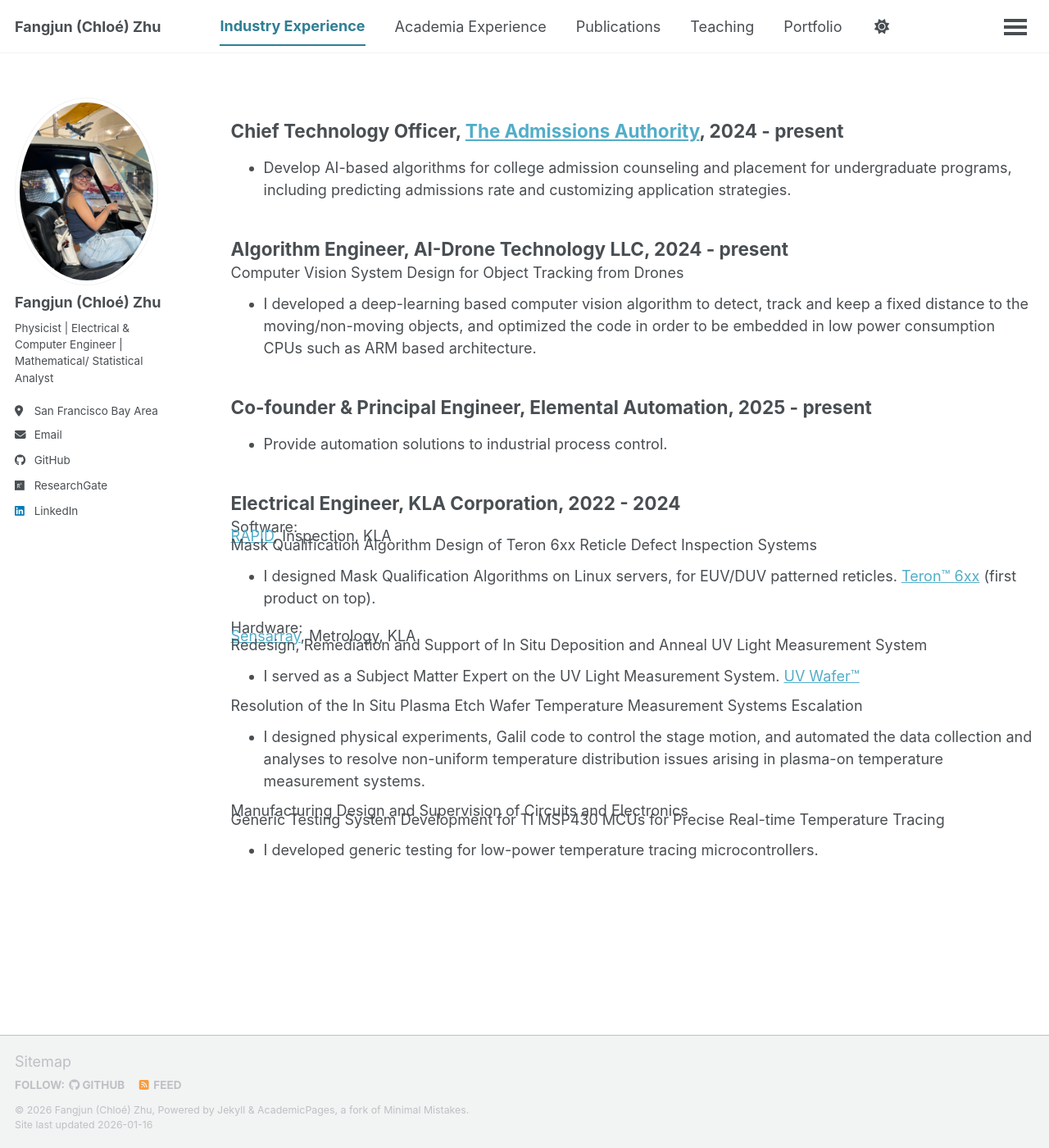
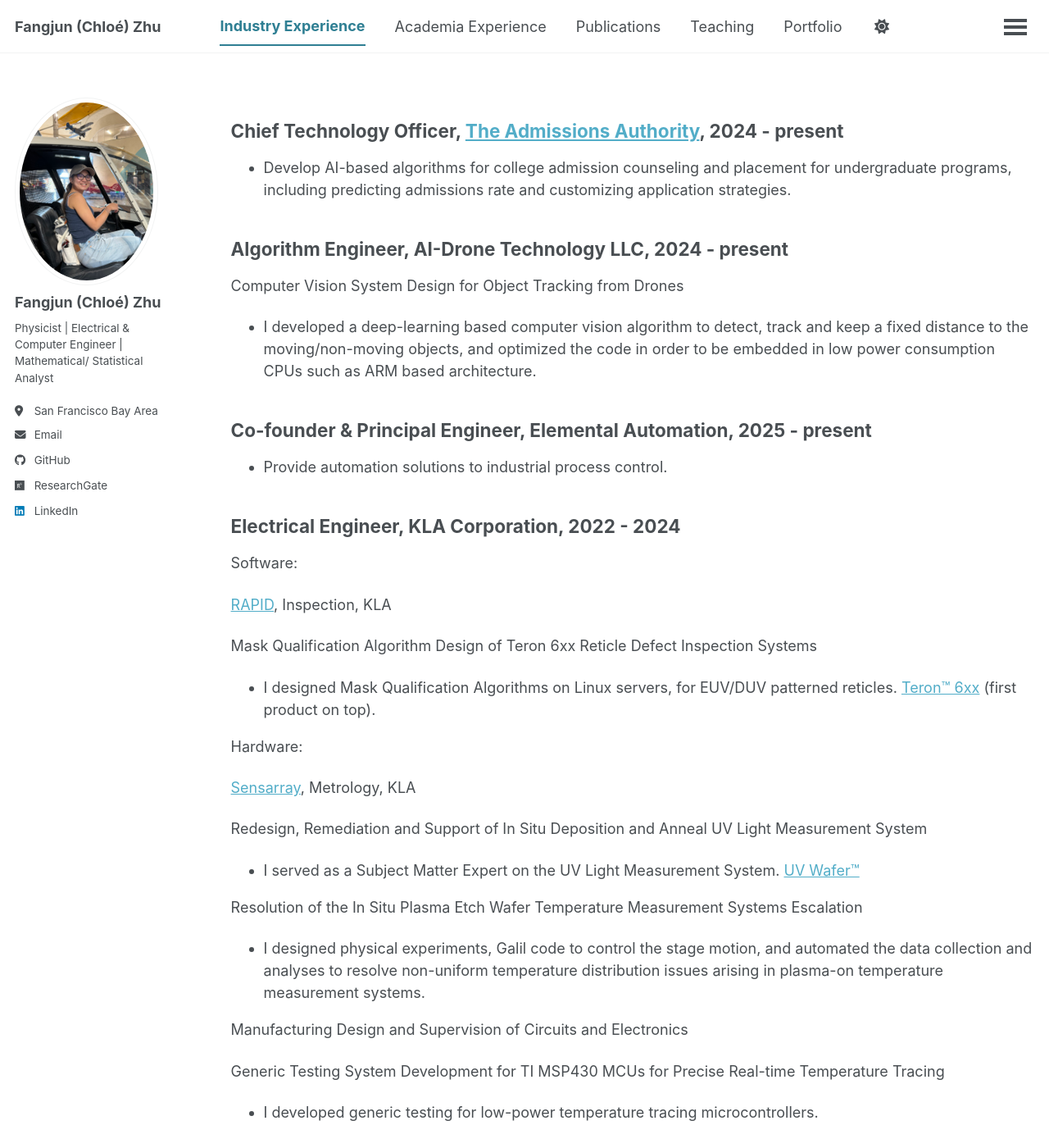
Before and after one commit to ChloeZhu1/ChloeZhu1.github.io, a Jekyll site: the page built from _pages/cv.md, in a window 1280 px wide and 1400 px high. Shown: the whole window at 82% size. Built offline with Jekyll 4.4.1, drawn with Linux system fonts in a browser that asks for light colours; a script bundle is joined from its source files by our own code; library files that are not in the unit come from our copies.

Commit message:
Update cv.md

```diff
--- a/_pages/cv.md
+++ b/_pages/cv.md
@@ -7,12 +7,6 @@
   - /resume
 ---
 {% include base_path %}
-<style>
-  p {
-    margin: 0;
-    line-height: 0.6em; /* Adjust this value as needed (e.g., 0.8, 1.2, etc.) */
-  }
-</style>
 ## Chief Technology Officer, [The Admissions Authority](https://www.theadmissionsauthority.com/), 2024 - present
 * Develop AI-based algorithms for college admission counseling and placement for undergraduate programs, including predicting admissions rate and customizing application strategies.
 
```
